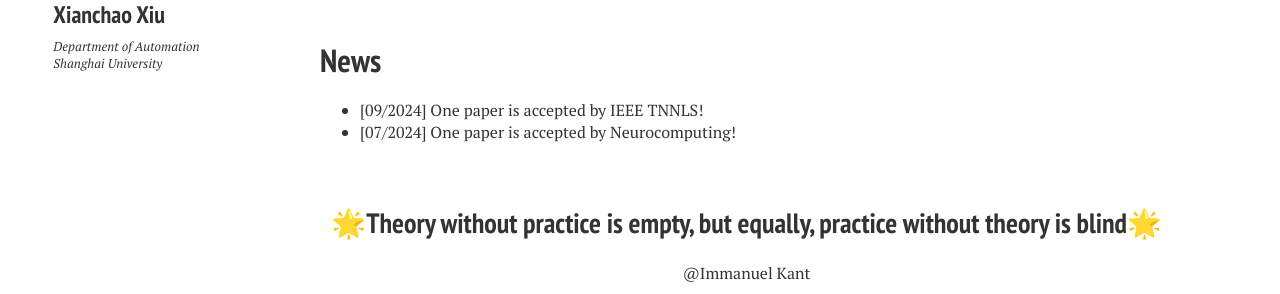
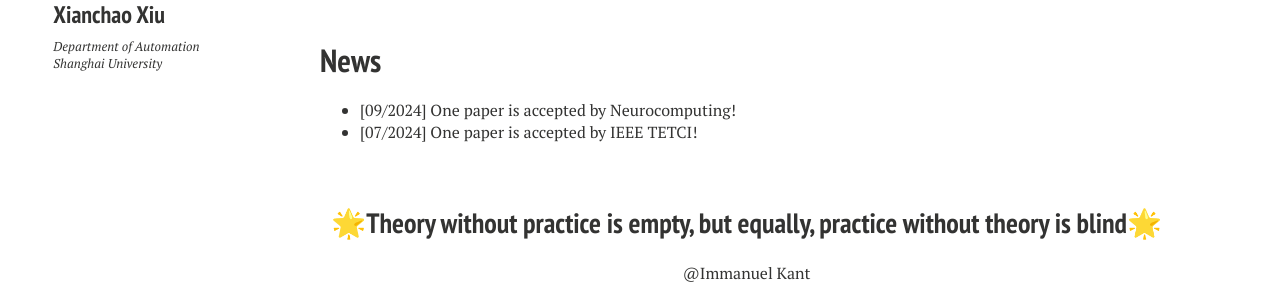
Before and after one commit to xianchaoxiu/xianchaoxiu.github.io, a Jekyll site: the page built from index.md, in a window 1280 px wide. Shown: the part 235-529 px from the top of the page. Built offline with Jekyll 4.4.1, drawn with Linux system fonts in a browser that asks for light colours; nearby versions of some CDN libraries.

Commit message:
Update home2.html

```diff
--- a/_layouts/home2.html
+++ b/_layouts/home2.html
@@ -36,8 +36,8 @@
 
         <h1>News</h1>
         <ul>
-        <li> [09/2024] One paper is accepted by IEEE TNNLS! </li>
-	<li> [07/2024] One paper is accepted by Neurocomputing! </li> <br><br>
+        <li> [09/2024] One paper is accepted by Neurocomputing! </li>
+	<li> [07/2024] One paper is accepted by IEEE TETCI! </li> <br><br>
         </ul>
 
 
```
